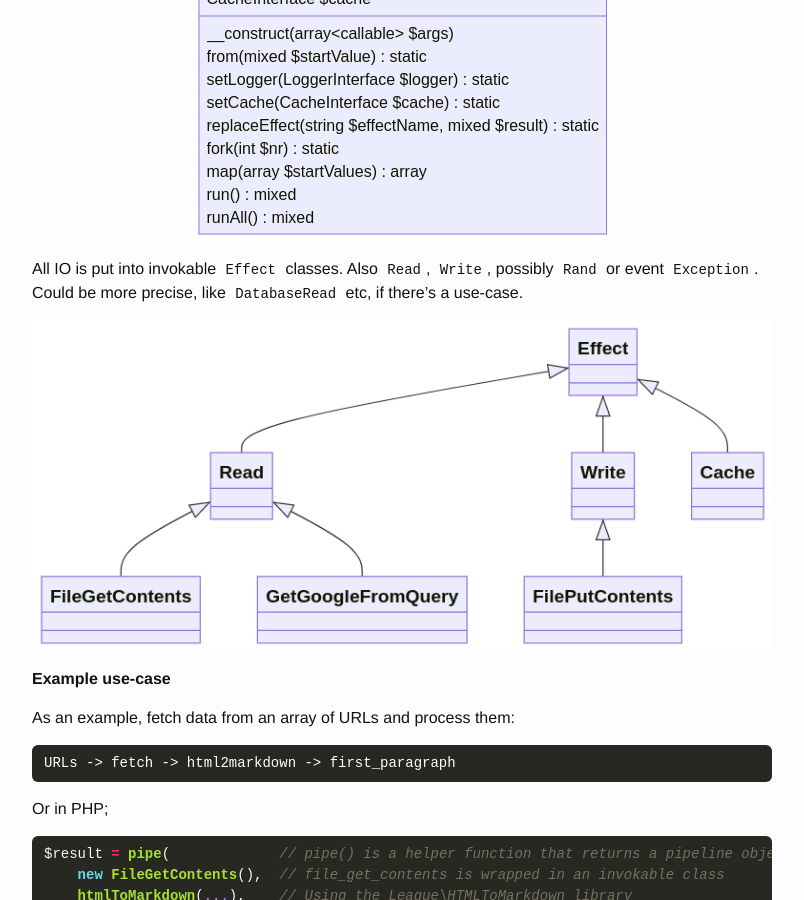
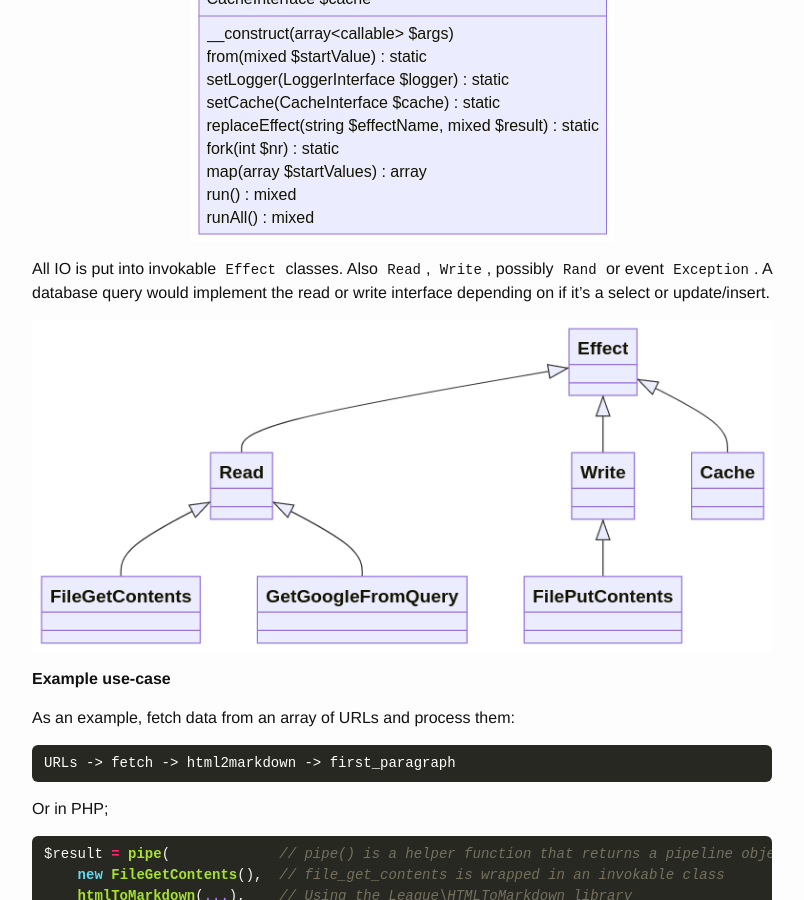
Before and after one commit to olleharstedt/olleharstedt.github.io, a Jekyll site: the page built from _posts/2023-10-19-100-percent-coverage-zero-mocking.markdown, in a window 1280 px wide and 900 px high, scrolled down 1022 px. Shown: the whole window, without its empty margins (238-1042 px from the left). Built offline with Jekyll 4.4.1, drawn with Linux system fonts in a browser that asks for light colours; nearby versions of some CDN libraries.

Commit message:
Update 2023-10-19-100-percent-coverage-zero-mocking.markdown

```diff
--- a/_posts/2023-10-19-100-percent-coverage-zero-mocking.markdown
+++ b/_posts/2023-10-19-100-percent-coverage-zero-mocking.markdown
@@ -50,7 +50,7 @@ Also note that the pipeline design pattern is not the same thing as the pipe _op
 
 All IO is put into invokable `Effect` classes.
 Also `Read`, `Write`, possibly `Rand` or event `Exception`.
-Could be more precise, like `DatabaseRead` etc, if there's a use-case.
+A database query would implement the read or write interface depending on if it's a select or update/insert.
 
 ![Adapting]({{ site.url }}/assets/img/effectclass.png)
 
```
